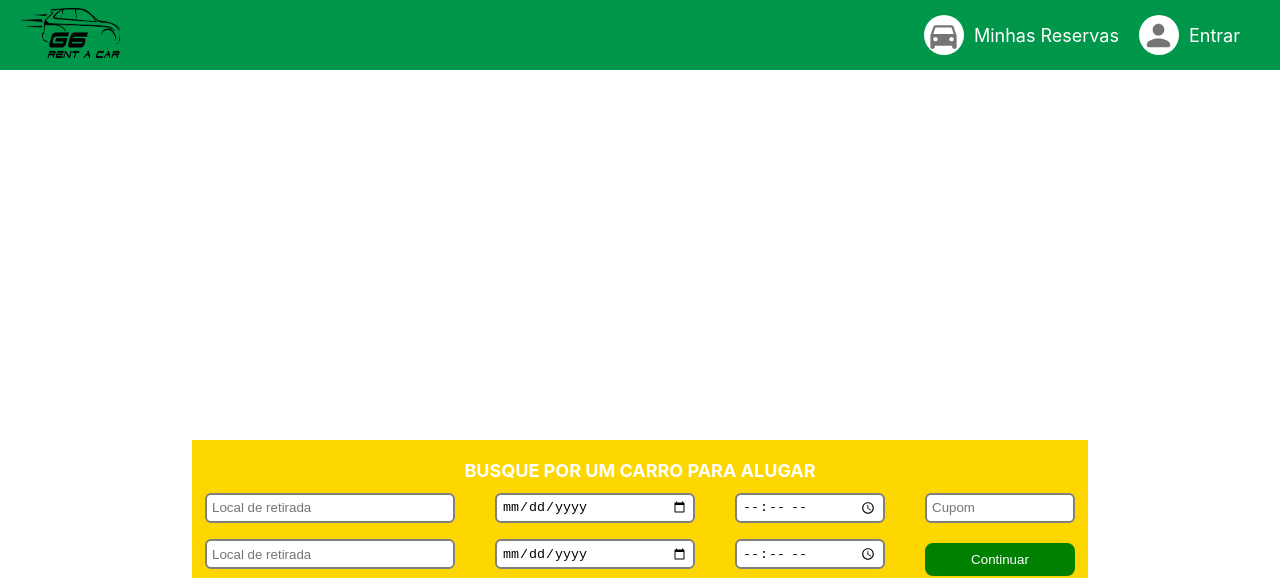
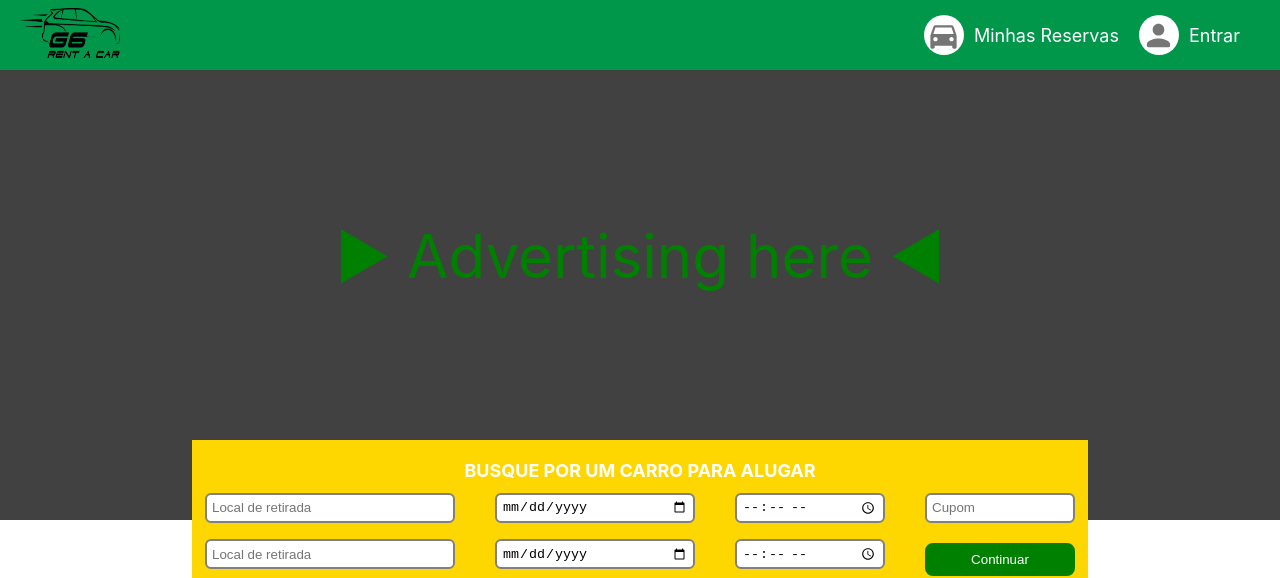
Before and after one commit to illyanaAvelar/DesafioReact, a React (Create React App) app: page /main in a window 1280 px wide. Shown: the top 578 px of the page. Built offline with nearby package versions, Linux system fonts and the light colour scheme; the HTML template or start-up script is replaced by a standard one.

Commit message:
Organizing files and adding advertising div for future implementation

```diff
--- a/src/components/Main/components/DateAndTime.tsx
+++ b/src/components/Main/components/DateAndTime.tsx
@@ -1,8 +1,10 @@
-import {DateTimeContainer, InputContainer, Label} from '../styledComponents/index'
+import {DateTimeContainer, InputContainer, Label, Advertising} from '../styledComponents/index'
 import { Input, Button } from '../../../shared/styledComponents/index'
 import { Link } from 'react-router-dom';
 
 const DateAndTime = () => (
+<>
+    <Advertising>► Advertising here ◄</Advertising>
     <DateTimeContainer>
         <Label color='white'>BUSQUE POR UM CARRO PARA ALUGAR</Label>
         <InputContainer>
@@ -21,8 +23,8 @@ const DateAndTime = () => (
                 </Button>
             </Link>
         </InputContainer>
-
     </DateTimeContainer>
+</>
 )
 
 export default DateAndTime
--- a/src/components/Main/styledComponents/index.tsx
+++ b/src/components/Main/styledComponents/index.tsx
@@ -97,3 +97,15 @@ export const Label = styled.label`
     margin-bottom: 15px;
     color: ${(props: ILabel) => props.color};
 `;
+
+export const Advertising = styled.div`
+  height: 450px;
+  width: 100%;
+  background-color: #414141;
+  margin-bottom: -350px;
+  margin-top: -100px;
+  color: green;
+  font-size: 60px;
+  text-align: center;
+  padding-top: 150px;
+`;
--- a/src/components/Main/components/Slider.tsx
+++ b/src/components/Main/temporary/Slider.tsx
@@ -1,7 +1,7 @@
 import React, { useState } from 'react'
 import { StyledSlider, SliderContent } from '../styledComponents'
 import Slide from './Slide'
-import Arrow from './Arrow'
+import Arrow from '../temporary/Arrow'
 
 const Slider = (props:any) => {
     const getWidth = () => window.innerWidth
--- a/src/pages/Main/Main.tsx
+++ b/src/pages/Main/Main.tsx
@@ -1,15 +1,7 @@
-import Slider from '../../components/Main/components/Slider'
 import DateAndTime from '../../components/Main/components/DateAndTime'
 import Footer from '../../shared/components/Footer/Footer'
 import Header from '../../shared/components/Header/Header'
 import CardList from '../../components/CardList/CardList'
-
-const images = [
-  'https://images.unsplash.com/photo-1449034446853-66c86144b0ad?ixlib=rb-1.2.1&ixid=eyJhcHBfaWQiOjEyMDd9&auto=format&fit=crop&w=2100&q=80',
-  'https://images.unsplash.com/photo-1470341223622-1019832be824?ixlib=rb-1.2.1&ixid=eyJhcHBfaWQiOjEyMDd9&auto=format&fit=crop&w=2288&q=80',
-  'https://images.unsplash.com/photo-1448630360428-65456885c650?ixlib=rb-1.2.1&ixid=eyJhcHBfaWQiOjEyMDd9&auto=format&fit=crop&w=2094&q=80',
-  'https://images.unsplash.com/photo-1534161308652-fdfcf10f62c4?ixlib=rb-1.2.1&ixid=eyJhcHBfaWQiOjEyMDd9&auto=format&fit=crop&w=2174&q=80'
-]
 
 const Main = () => {
     return(
```
Also changed, not shown: src/components/Main/temporary/Arrow.tsx (renamed from src/components/Main/components/Arrow.tsx), src/components/Main/temporary/Dots.tsx (renamed from src/components/Main/components/Dots.tsx), src/components/Main/temporary/Slide.tsx (renamed from src/components/Main/components/Slide.tsx).
